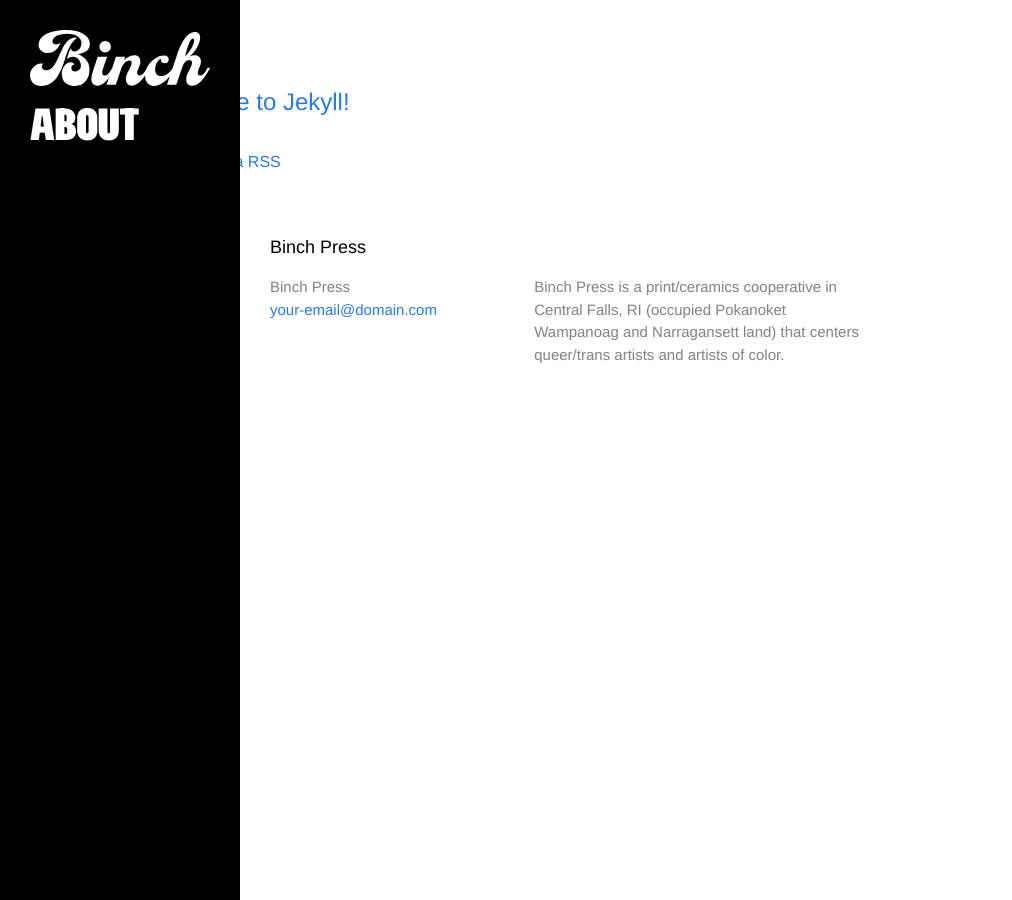
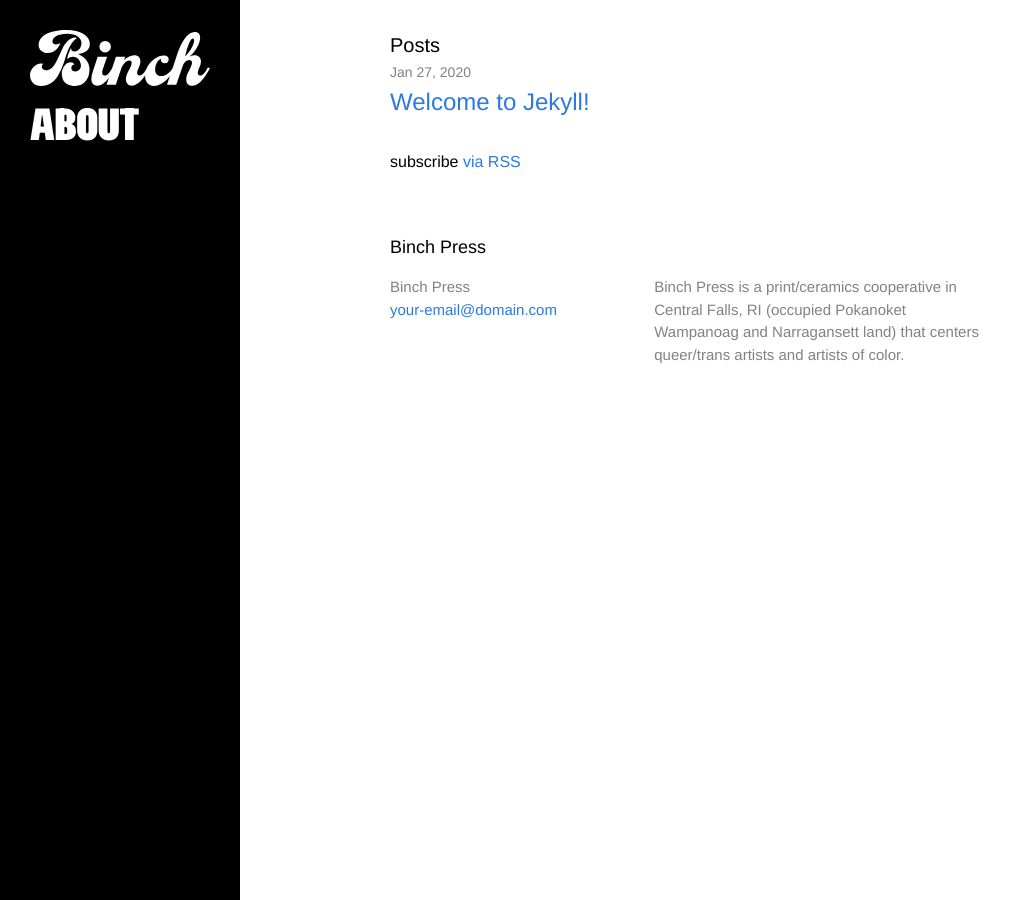
Before and after one commit to tychohoran/binchpress, a Jekyll site: the page built from index.html, in a window 1280 px wide. Shown: the whole page, without its empty margins (0-1012 px from the left). Built offline with Jekyll 4.4.1, drawn with Linux system fonts in a browser that asks for light colours.

Commit message:
Update _layout.scss

```diff
--- a/_sass/_layout.scss
+++ b/_sass/_layout.scss
@@ -8,6 +8,7 @@
     position: fixed;
     background-color: $text-color;
     color: $background-color;
+    z-index: 500;
 
     // Position navigation bar along the left side of the screen
     left: 0;
@@ -20,7 +21,7 @@
     // Position navigation bar along the top on mobile
     @include media-query($on-palm) {
         width: 100%;
-        height: 60px;
+        height: 2 * $spacing-unit;
     }
 }
 
@@ -127,7 +128,10 @@
  * Site footer
  */
 .site-footer {
+    position: relative;
     padding: $spacing-unit 0;
+    width: calc(100% - #{$menu-width});
+    left: $menu-width;
 }
 
 .footer-heading {
@@ -170,6 +174,10 @@
 }
 
 @include media-query($on-palm) {
+    .site-footer {
+        width: 100%;
+        left: 0;
+    }
     .footer-col {
         float: none;
         width: -webkit-calc(100% - (#{$spacing-unit} / 2));
@@ -183,9 +191,10 @@
  * Page content
  */
 .page-content {
+    position: relative;
     padding: $spacing-unit 0;
     width: calc(100% - #{$menu-width});
-    right: 0;
+    left: $menu-width;
 }
 
 .page-heading {
@@ -211,6 +220,13 @@
     font-size: 24px;
 }
 
+@include media-query($on-palm) {
+    .page-content {
+        padding-top: 3 * $spacing-unit;
+        width: 100%;
+        left: 0;
+    }
+}
 
 
 /**
```
